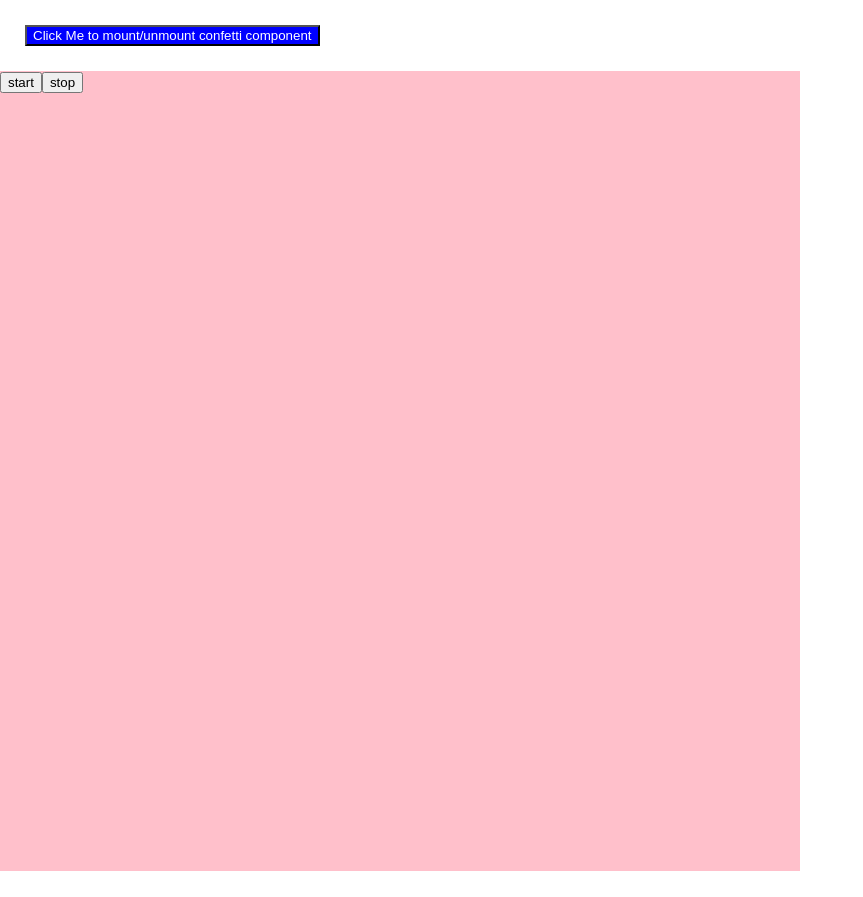
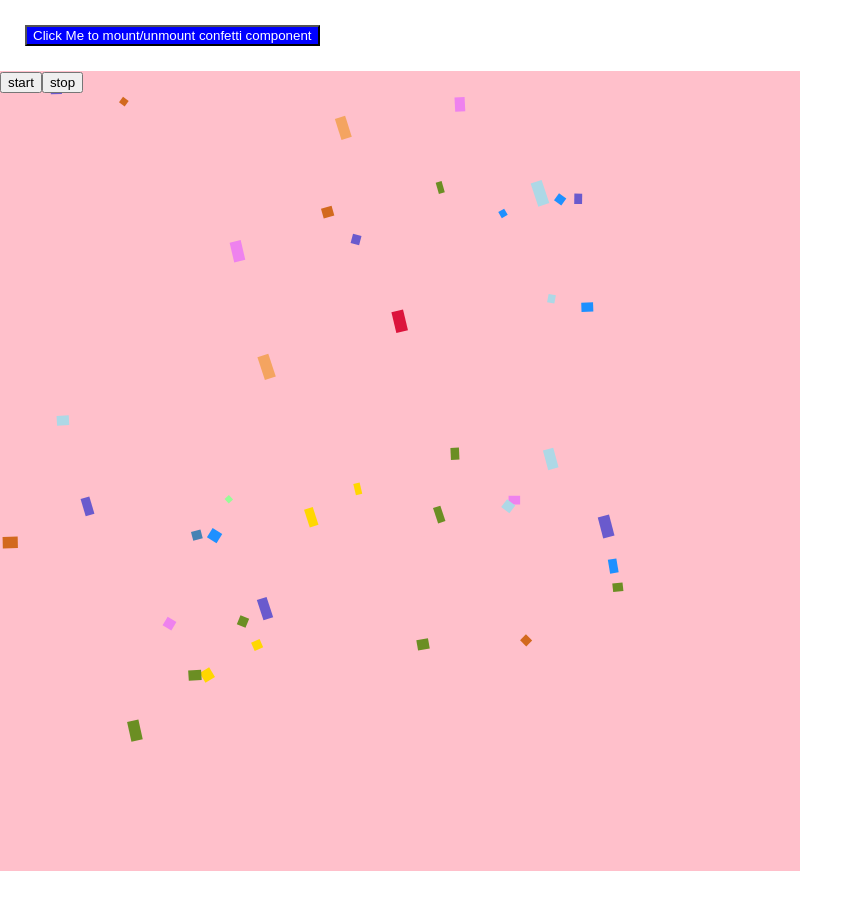
Before and after one commit to N8mare/react-confetti, a React (Create React App) app: page / in a window 1280 px wide. Both pictures are taken after a click on the button "Click Me to mount/unmount confetti component". Shown: the whole page, without its empty margins (0-863 px from the left). Built offline with nearby package versions, Linux system fonts and the light colour scheme; the HTML template or start-up script is replaced by a standard one.

Commit message:
Stage3: Smooth Animation on stop click is achieved. (though not expected result) Even after stopping animation frame request will go on. But on unmount frame request are cancelled

```diff
--- a/src/confetti/index.js
+++ b/src/confetti/index.js
@@ -31,9 +31,11 @@
   let width;
 
   const updateAndDrawParticles = (context) => {
+    let stopStremingConfetti = !playAnimation;
     waveAngle = waveAngle + 0.01;
     let x2, y2;
-    for (let particle of particles) {
+    for (let i = 0; i < particles.length; i++) {
+      const particle = particles[i];
       //update particle
       particle.tiltAngle += particle.tiltAngleIncrement;
       particle.x = particle.x + Math.sin(particle.tiltAngle) * 2 - 1;
@@ -42,8 +44,13 @@
         (Math.cos(waveAngle) + particle.diameter + confetti.speed) * 0.2;
       particle.tilt = Math.sin(particle.tiltAngle);
       if (particle.x > width + 20 || particle.x < -20 || particle.y > height) {
+        if (stopStremingConfetti) {
+          particle.y = -20;
+          particles.splice(i, 1);
+        } else {
           setParticle(particle);
           particle.y = -20;
+        }
       }
       //draw particle
       context.beginPath();
@@ -88,7 +95,6 @@
   };
 
   useEffect(() => {
-    if (playAnimation === true) {
     const canvas = canvasRef.current;
     const context = canvas.getContext('2d');
     const { width, height } = canvas.getBoundingClientRect();
@@ -104,7 +110,7 @@
       context.scale(ratio, ratio);
     }
     startAnimation(context);
-    }
+
     return () => {
       cancelAnimationFrame(animationId);
     };
```
Lines whose indentation alone changed are shown as unchanged.
